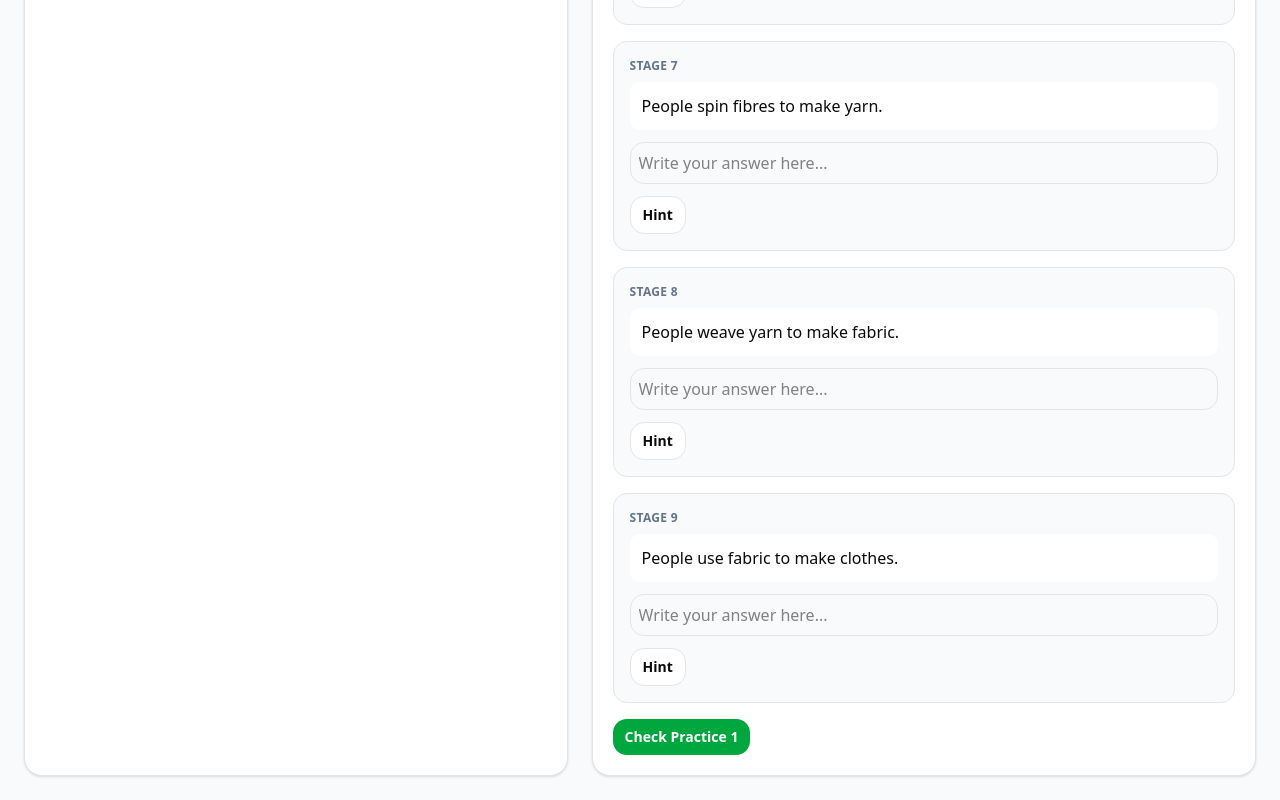
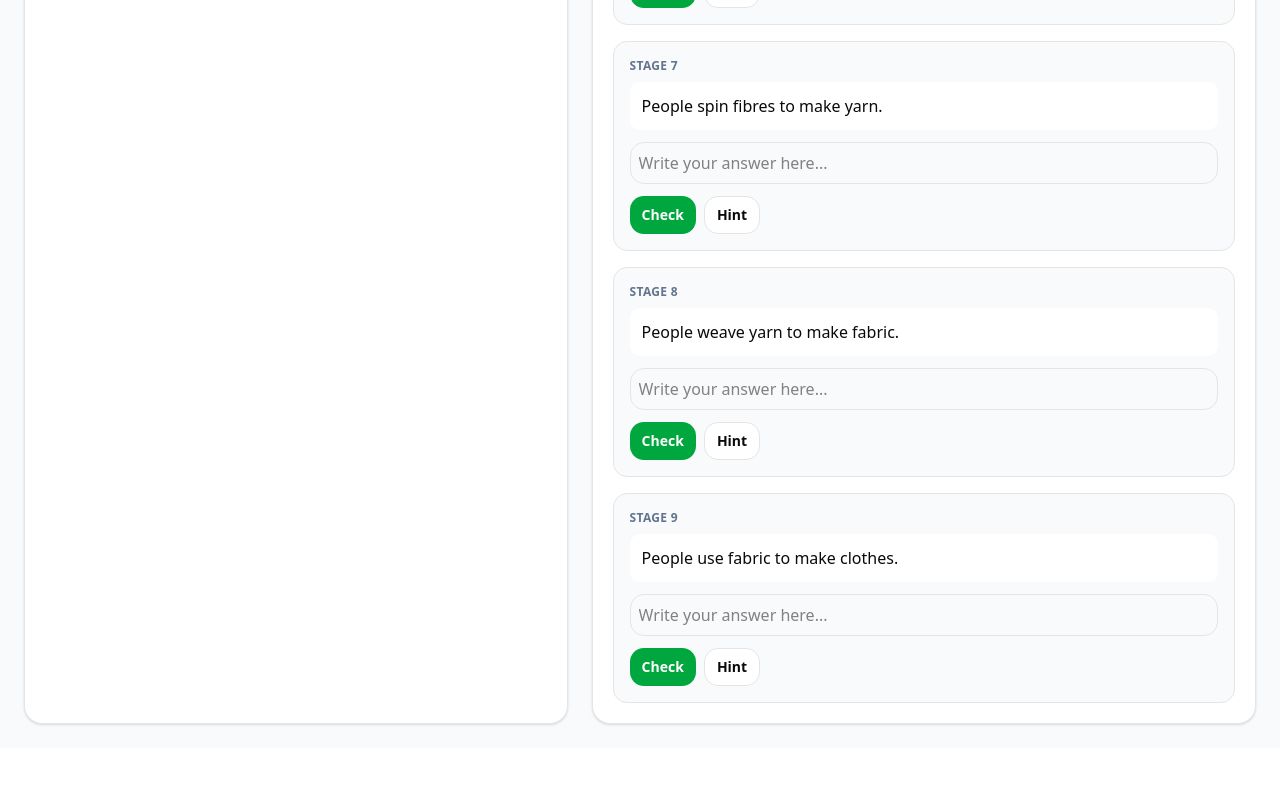
Before and after one commit to KimCMM/IELTSWRITING, a Next.js app: page / in a window 1280 px wide. Shown: the part 1756-2556 px from the top of the page. After the commit the page ends 2504 px from the top, so only its background shows below. Built offline with nearby package versions, Linux system fonts and the light colour scheme.

Commit message:
Restored to '61ba0740ef5bc46701f53784914fcac1084a5d47'
Coze-Restored-To: '61ba0740ef5bc46701f53784914fcac1084a5d47'
Coze-Commit-Type: restore

```diff
--- a/src/app/page.tsx
+++ b/src/app/page.tsx
@@ -724,29 +724,6 @@ export default function IELTSProcessTrainerFullSystem() {
     [level, practice1Tasks]
   );
 
-  const checkAllP1 = useCallback(() => {
-    const updatedFeedback: Record<number, boolean> = {};
-
-    practice1Tasks.forEach((task, i) => {
-      updatedFeedback[i] = isAnswerCorrect(
-        practiceState.p1Answers[i] || "",
-        task.answer,
-        level
-      );
-    });
-
-    setPracticeState((prev) => ({
-      ...prev,
-      p1Feedback: updatedFeedback,
-    }));
-
-    if (practice1Tasks.every((task, i) =>
-      isAnswerCorrect(practiceState.p1Answers[i] || "", task.answer, level)
-    )) {
-      award("p1");
-    }
-  }, [practice1Tasks, practiceState.p1Answers, level, award]);
-
   // =====================
   // PRACTICE 2
   // =====================
@@ -805,30 +782,6 @@ export default function IELTSProcessTrainerFullSystem() {
     },
     [getCohesionTasks, practiceState.p2CohesionAnswers, practiceState.p2CohesionFeedback, level, award]
   );
-
-  const checkAllCohesion = useCallback(() => {
-    const tasks = getCohesionTasks();
-    const updatedFeedback: Record<number, boolean> = {};
-
-    tasks.forEach((task, i) => {
-      updatedFeedback[i] = isAnswerCorrect(
-        practiceState.p2CohesionAnswers[i] || "",
-        task.answer,
-        level
-      );
-    });
-
-    setPracticeState((prev) => ({
-      ...prev,
-      p2CohesionFeedback: updatedFeedback,
-    }));
-
-    if (tasks.every((task, i) =>
-      isAnswerCorrect(practiceState.p2CohesionAnswers[i] || "", task.answer, level)
-    )) {
-      award("p2");
-    }
-  }, [getCohesionTasks, practiceState.p2CohesionAnswers, level, award]);
 
   const getP2Hint = useCallback(() => {
     if (level === "band55") {
@@ -1129,6 +1082,7 @@ export default function IELTSProcessTrainerFullSystem() {
               aria-label={`Answer for task ${i + 1}`}
             />
             <div className="mt-3 flex gap-2">
+              <button onClick={() => checkP1(i)} className="rounded-xl bg-green-600 px-3 py-2 text-sm font-semibold text-white">Check</button>
               <button onClick={() => getP1Hint(i)} className="rounded-xl border bg-white px-3 py-2 text-sm font-semibold">Hint</button>
             </div>
             {practiceState.p1Feedback[i] !== undefined && (
@@ -1138,14 +1092,6 @@ export default function IELTSProcessTrainerFullSystem() {
             )}
           </div>
         ))}
-      </div>
-      <div className="mt-4 flex gap-2">
-        <button
-          onClick={checkAllP1}
-          className="rounded-xl bg-green-600 px-3 py-2 text-sm font-semibold text-white"
-        >
-          Check Practice 1
-        </button>
       </div>
     </Card>
   );
@@ -1265,6 +1211,7 @@ export default function IELTSProcessTrainerFullSystem() {
                 />
               )}
               <div className="mt-3 flex gap-2">
+                <button onClick={() => checkCohesion(i)} className="rounded-xl bg-green-600 px-3 py-2 text-sm font-semibold text-white">Check</button>
                 <button onClick={getP2Hint} className="rounded-xl border bg-white px-3 py-2 text-sm font-semibold">Hint</button>
               </div>
               {practiceState.p2CohesionFeedback[i] !== undefined && (
@@ -1274,14 +1221,6 @@ export default function IELTSProcessTrainerFullSystem() {
               )}
             </div>
           ))}
-        </div>
-        <div className="mt-4 flex gap-2">
-          <button
-            onClick={checkAllCohesion}
-            className="rounded-xl bg-green-600 px-3 py-2 text-sm font-semibold text-white"
-          >
-            Check Practice 2
-          </button>
         </div>
       </Card>
     );
```
